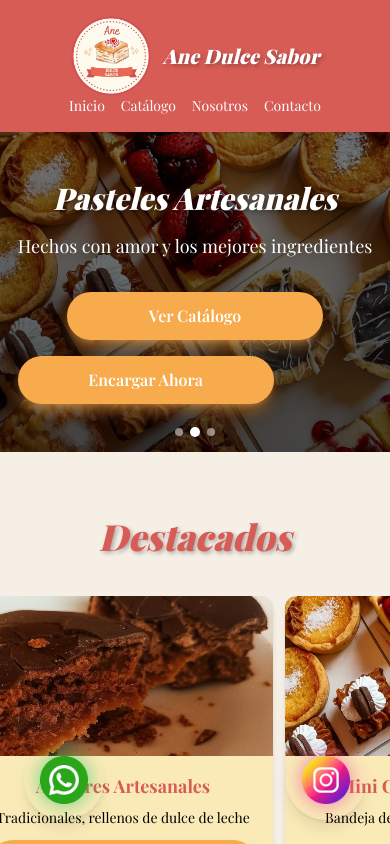
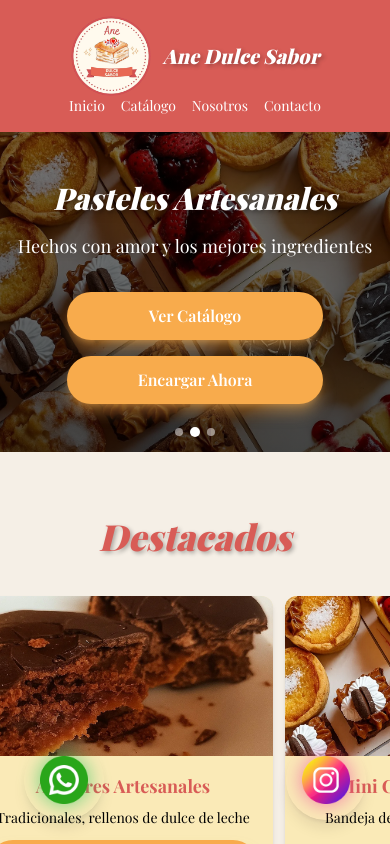
Before and after one commit to miltonhallof17-12/AneDulceSaborPageNext, a Next.js app: page / in a window 390 px wide. Shown: the top 844 px of the page. Built offline with nearby package versions, Linux system fonts and the light colour scheme; no server answers.

Commit message:
button fix

```diff
--- a/components/Hero.tsx
+++ b/components/Hero.tsx
@@ -73,7 +73,7 @@
                 <p className="text-lg sm:text-xl text-white drop-shadow-md mb-8">
                   {slide.subtitle}
                 </p>
-                <div className="flex flex-col sm:flex-row gap-4 justify-center">
+                <div className="flex flex-col sm:flex-row gap-4 justify-center items-center">
                   <Link href="/catalogo">
                     <GlowingButton className="w-64 sm:w-auto">
                       Ver Catálogo
```
